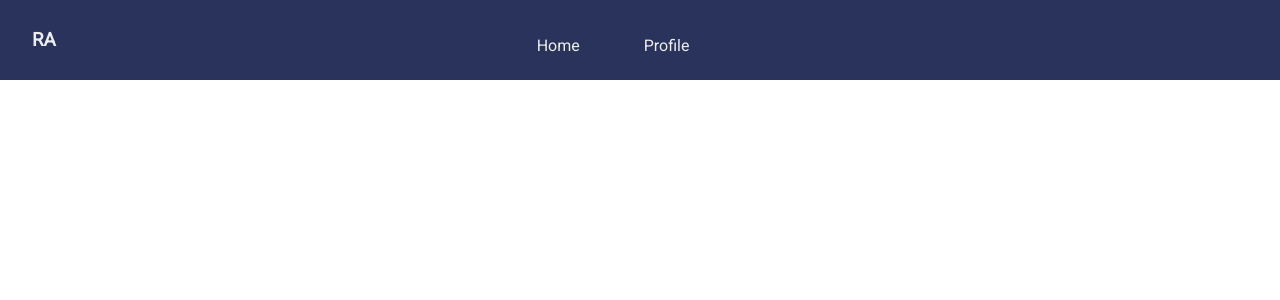
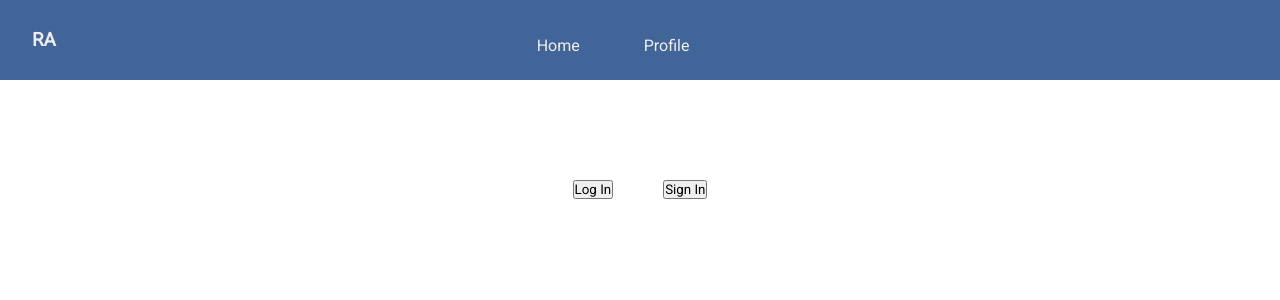
Before and after one commit to AnastasOdyssea/Workout-App, a React (Create React App) app: page / in a window 1280 px wide. Shown: the top 300 px of the page. Built offline with nearby package versions, Linux system fonts and the light colour scheme.

Commit message:
home file

```diff
--- a/src/App.js
+++ b/src/App.js
@@ -1,11 +1,13 @@
 import React from 'react';
 
 import Navbar from "./components/Navbar.js";
+
 
 function App() {
   return (
    <React.Fragment>
     <Navbar/>
+
    </React.Fragment>
   );
 }
--- /dev/null
+++ b/src/Styles/Home.css
@@ -0,0 +1,16 @@
+@import url('https://fonts.googleapis.com/css2?family=Roboto&display=swap');
+
+*{
+    padding: 0;
+    margin: 0;
+    box-sizing: border-box;
+    font-family: 'Roboto', sans-serif;
+}
+
+.btn{
+    display: flex;
+    flex-direction: row;
+    gap: 50px;
+    justify-content: center;
+    margin-top:50px ;
+}
--- a/src/Styles/main.css
+++ b/src/Styles/main.css
@@ -8,9 +8,9 @@
 }
 
 :root{
-    --mainColor:#29335C;
-    --mainColorLight:#5a648d;
-    --secondaryColor:#DB2B39;
+    --mainColor:#426599;
+    --mainColorLight:#22242e;
+    --secondaryColor:#88246c;
     --textColor:#eee;
     }
 
--- /dev/null
+++ b/src/components/Home.js
@@ -0,0 +1,16 @@
+import "../Styles/Home.css";
+function Home(){
+
+
+return(
+    <div className="btn">
+        <button type="button" className="btn btn-lg">Log In</button>
+
+
+<button type="button" className="btn btn-sg">Sign In</button>
+
+</div>
+)
+}
+
+export default Home;
--- a/src/index.js
+++ b/src/index.js
@@ -4,10 +4,12 @@ import './index.css';
 import App from './App';
 import reportWebVitals from './reportWebVitals';
 
+import Home from  "./components/Home.js";
 const root = ReactDOM.createRoot(document.getElementById('root'));
 root.render(
   <React.StrictMode>
     <App />
+    <Home />
   </React.StrictMode>
 );
 
```
